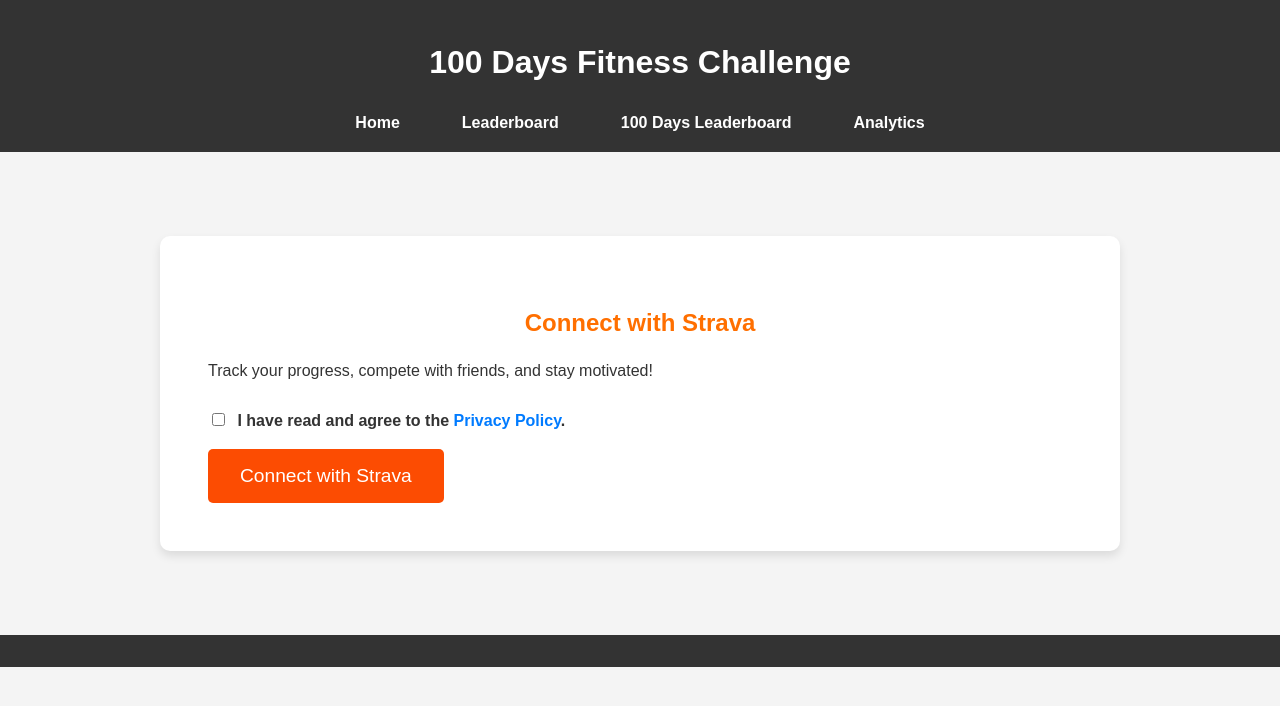
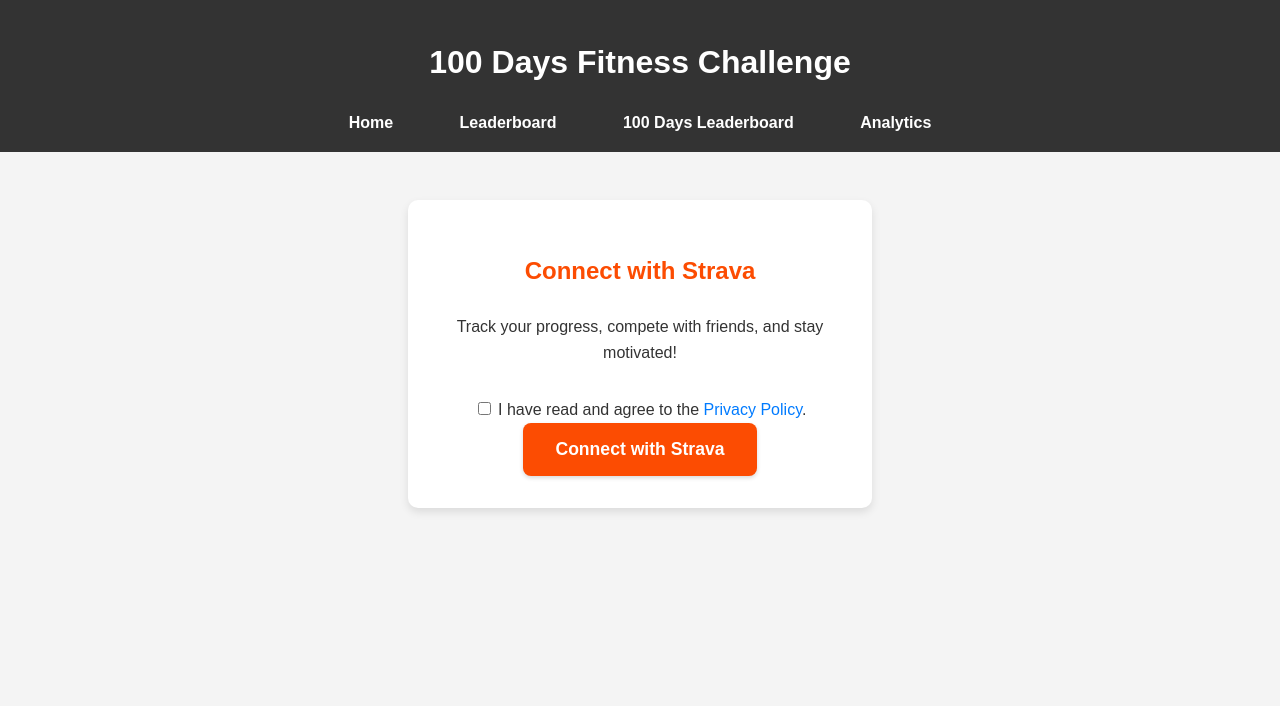
Before and after one commit to sudkushal/ci4, a CodeIgniter 4 app: the page made by app/Views/landing_page.php in a window 1280 px wide. Shown: the top 706 px of the page. Run offline with PHP 8.4 and a stand-in for CodeIgniter, Linux system fonts and the light colour scheme; the template is opened without the code that fills it, so the values that code supplies are empty; some libraries are stand-ins or nearby versions.

Commit message:
style changes

```diff
--- a/app/Controllers/LeaderboardHdr.php
+++ b/app/Controllers/LeaderboardHdr.php
@@ -21,7 +21,7 @@
                 'km' => 5,            // Minimum distance in km
                 'pointsPerDay' => 100, // Points per day for reaching this distance
                 'minDays' => 12,      // Minimum days to qualify for overall points
-                'maxDays' => 0,       // 0 means no maximum limit on days
+                'maxDays' => 20,       // 0 means no maximum limit on days
             ],
             'activeDay' => [       // Active day criteria
                 'km' => 7,            // Distance in km to qualify for active day
--- a/public/css/style.css
+++ b/public/css/style.css
@@ -1,39 +1,38 @@
-/* ------------------------------------
-   General Styles (Apply to both pages)
------------------------------------- */
-
+/* General Styles (Apply to all pages) */
 body {
-    font-family: 'Montserrat', sans-serif; /* Or any other font you prefer */
+    font-family: 'Arial', sans-serif;
     line-height: 1.6;
     margin: 0;
     padding: 0;
     color: #333;
+    background-color: #f4f4f4;
 }
 
 h1, h2, h3 {
     text-align: center;
+    font-weight: bold;
 }
 
+/* Link Styles */
 a {
-    color: #007bff; /* Or any other color you prefer */
+    color: #007bff;
     text-decoration: none;
 }
 
-/* ----------------------------
-   Landing Page Specific Styles
----------------------------- */
-
+/* Header Styles */
 header {
-    background: linear-gradient(to right, #ff6f00, #ff9800);
+    background-color: #333;
     color: white;
-    padding: 2rem 0;
+    padding: 1rem 0; /* Adjusted for mobile */
     text-align: center;
 }
 
+/* Navigation Styles */
 nav ul {
     list-style: none;
     padding: 0;
-    margin: 1rem 0 0;
+    margin: 1rem auto 0; /* Center the menu */
+    text-align: center; /* Ensure links are centered even when stacked */
 }
 
 nav li {
@@ -54,253 +53,19 @@
     background-color: rgba(255, 255, 255, 0.2);
 }
 
-#strava-connect {
-    background-color: white;
-    padding: 3rem;
-    margin: 2rem auto;
-    box-shadow: 0 5px 10px rgba(0, 0, 0, 0.1);
-    border-radius: 10px;
+/* Main Content Styles */
+main {
+    padding: 1rem;
+    max-width: 960px;
+    margin: 0 auto;  /* Center the content horizontally */
 }
 
-#strava-connect h2 {
-    color: #ff6f00;
-    margin-bottom: 1rem;
-}
-
-#strava-connect label {
-    display: block;
-    margin-bottom: 1rem;
-}
-
-#connectStravaBtn {
-    background-color: #fc4c02;
-    color: white;
-    padding: 1rem 2rem;
-    border: none;
-    border-radius: 5px;
-    cursor: pointer;
-    font-size: 1.2rem;
-    transition: background-color 0.3s ease;
-}
-
-#connectStravaBtn:hover {
-    background-color: #d84100;
-}
-
-/* --------------------------------
-   Privacy Policy Page Specific Styles
--------------------------------- */
-
-main {
-    padding: 2rem;
-}
-
-h2, h3 {
-    color: #333;
-    margin-bottom: 1rem;
-}
-
-h3 {
-    margin-top: 2rem;
-}
-
-p {
-    margin-bottom: 1.5rem;
-}
-
-ul {
-    list-style: disc;
-    padding-left: 2rem;
-    margin-bottom: 1.5rem;
-}
-
-/* -------------------------
-   Media Queries for Both Pages
-------------------------- */
-@media (max-width: 768px) {
-    header, main, footer {
-        padding: 1rem;
-    }
-
-    h1 {
-        font-size: 2rem;
-    }
-
-    nav ul {
-        text-align: center;
-    }
-
-    nav li {
-        display: block; /* Stack menu items vertically */
-        margin: 10px 0;
-    }
-
-    #strava-connect {
-        max-width: 90%; /* Adjust width for smaller screens */
-    }
-}
-
-@media (max-width: 480px) {
-    h1 {
-        font-size: 1.5rem;
-    }
-
-    h2, h3 {
-        font-size: 1.2rem;
-    }
-}
-
-/* ... (Other styles) ... */
-
-/* Form Styles */
-#stravaForm { /* Added ID to the form */
-    text-align: center;
-}
-.form-group {
-    margin-bottom: 1.5rem;
-    text-align: left;
-}
-
-label {
-    display: block;
-    margin-bottom: 0.5rem;
-    font-weight: bold;
-}
-
-input[type="email"] {
-    width: 100%;
-    padding: 0.8rem;
-    border: 1px solid #ccc;
-    border-radius: 5px;
-}
-
-input[type="checkbox"] {
-    margin-right: 0.5rem;
-}
-
-/* ... (Your existing styles) ... */
-
-.leaderboard-table {
-    width: 100%;
-    border-collapse: collapse;
-    margin-top: 2rem;
-}
-
-.leaderboard-table th,
-.leaderboard-table td {
-    border: 1px solid #ddd;
-    padding: 0.8rem;
-    text-align: left;
-}
-
-.leaderboard-table th {
-    background-color: #f0f0f0;
-}
-
-.profile-pic {
-    width: 30px;
-    height: 30px;
-    border-radius: 50%; /* Make the profile picture round */
-    margin-right: 10px; /* Add some space between the image and the name */
-    vertical-align: middle; /* Align the image vertically with the text */
-}
-
-/* Leaderboard100 View Specific Styles */
-
-/* Points Breakdown List Styling */
-.leaderboard-table td ul {
-    list-style: none; /* Remove default bullet points */
-    padding: 0;
-    margin: 0;
-}
-
-.leaderboard-table td ul li {
-    font-size: 0.9em; /* Slightly smaller font size for breakdown items */
-    margin-bottom: 5px; /* Add spacing between breakdown items */
-}
-
-.filter-container{
-  margin-bottom: 15px;
-}
-
-/* Responsive Adjustments */
-@media (max-width: 768px) {
-    .leaderboard-table {
-        font-size: 0.9em; /* Slightly smaller font size on smaller screens */
-    }
-
-    .leaderboard-table th, .leaderboard-table td {
-        padding: 0.5rem; /* Reduce padding for smaller screens */
-    }
-}
-
-
-/* General Styles (Apply to all pages) */
-body {
-    font-family: 'Arial', sans-serif;
-    line-height: 1.6;
-    margin: 0;
-    padding: 0;
-    color: #333;
-    background-color: #f4f4f4;
-}
-
-h1, h2, h3 {
-    text-align: center;
-    font-weight: bold;
-}
-
-a {
-    color: #007bff;
-    text-decoration: none;
-}
-
-/* Header Styles */
-header {
-    background: #333;
-    color: white;
-    text-align: center;
-    padding: 1rem 0;
-}
-/* Navigation styles */
-nav ul {
-    list-style: none;
-    margin: 0;
-    padding: 0;
-    display: flex; /* Or use float: left for each li */
-    justify-content: center; /* Or space-around, space-between etc. */
-}
-
-nav li {
-    margin: 0 15px;
-}
-
-nav a {
-    color: white;
-    text-decoration: none;
-    font-weight: bold;
-    padding: 0.5rem 1rem;
-    border-radius: 5px;
-    transition: background-color 0.3s ease;
-}
-
-nav a:hover {
-    background-color: rgba(255, 255, 255, 0.2);
-}
-
-/* Main Content Styles */
-main {
-    padding: 20px;
-    max-width: 960px;
-    margin: 2rem auto;
-}
-
-/* Leaderboard Table Styles */
+/* Leaderboard Styles */
 .leaderboard-table {
     width: 100%;
     border-collapse: collapse;
     margin-top: 20px;
-    overflow-x: auto;
+    overflow-x: auto;  /* Enable horizontal scrolling for smaller screens */
 }
 
 .leaderboard-table th,
@@ -314,6 +79,7 @@
     background-color: #f2f2f2;
 }
 
+/* Profile Picture Styles */
 .profile-pic {
     width: 30px;
     height: 30px;
@@ -322,7 +88,7 @@
     vertical-align: middle;
 }
 
-/* Points Breakdown Styling */
+/* Points Breakdown List Styling */
 .leaderboard-table td ul {
     list-style: none;
     padding: 0;
@@ -333,22 +99,76 @@
     font-size: 0.9em;
 }
 
-/* Footer Styles (optional) */
-footer {
-    text-align: center;
-    padding: 1rem 0;
-    background-color: #333;
-    color: white;
+
+/* Media Queries for Mobile Responsiveness */
+@media (max-width: 768px) {
+
+    /* Navigation */
+    nav li {
+        display: block; /* Stack menu items vertically on smaller screens */
+        margin: 10px 0;
+    }
+
+    /* Leaderboard Table */
+    .leaderboard-table {
+        font-size: 0.9em;
+    }
+
+    .leaderboard-table th,
+    .leaderboard-table td {
+        padding: 0.5rem; /* Reduce padding on smaller screens */
+    }
 }
 
-/* Media Queries for Mobile Optimization */
+/* ... (Your existing general styles) ... */
+
+/* Strava Connect Section Styles */
+#strava-connect {
+    background-color: #fff;
+    padding: 2rem;
+    border-radius: 10px;
+    box-shadow: 0 4px 8px rgba(0, 0, 0, 0.1); /* More pronounced shadow */
+    text-align: center; /* Center content within the section */
+    margin: 2rem auto;   /* Center the section horizontally */
+    max-width: 400px;   /* Limit the width for better aesthetics */
+}
+
+#strava-connect h2 {
+    color: #fc4c02;  /* Bright orange color */
+    margin-bottom: 1.5rem;
+}
+
+#strava-connect p {
+    margin-bottom: 2rem; /* More space before the button */
+}
+
+/* Connect with Strava Button Styles */
+#connectStravaBtn {
+    background-color: #fc4c02; /* Bright orange */
+    color: white;
+    padding: 1rem 2rem;
+    border: none;
+    border-radius: 8px;  /* Slightly more rounded corners */
+    cursor: pointer;
+    font-size: 1.1rem;
+    font-weight: bold; /* Make the text bolder */
+    box-shadow: 0 2px 4px rgba(0, 0, 0, 0.15); /* Subtle shadow for depth */
+    transition: background-color 0.3s ease, transform 0.2s ease; /* Add a transform transition for the hover effect */
+}
+
+#connectStravaBtn:hover {
+    background-color: #d84100; /* Slightly darker orange on hover */
+    transform: translateY(-2px); /* Lift up the button slightly on hover */
+}
+
+
+/* Responsive Adjustments */
 @media (max-width: 768px) {
-    nav ul {
-        flex-direction: column; /* Stack menu items vertically */
-        align-items: center;
+    #strava-connect {
+        max-width: 90%; /* Adjust width for smaller screens */
     }
 
-    nav li {
-        margin: 5px 0;
+    #connectStravaBtn {
+        width: 100%; /* Make the button full width on smaller screens */
     }
 }
```
